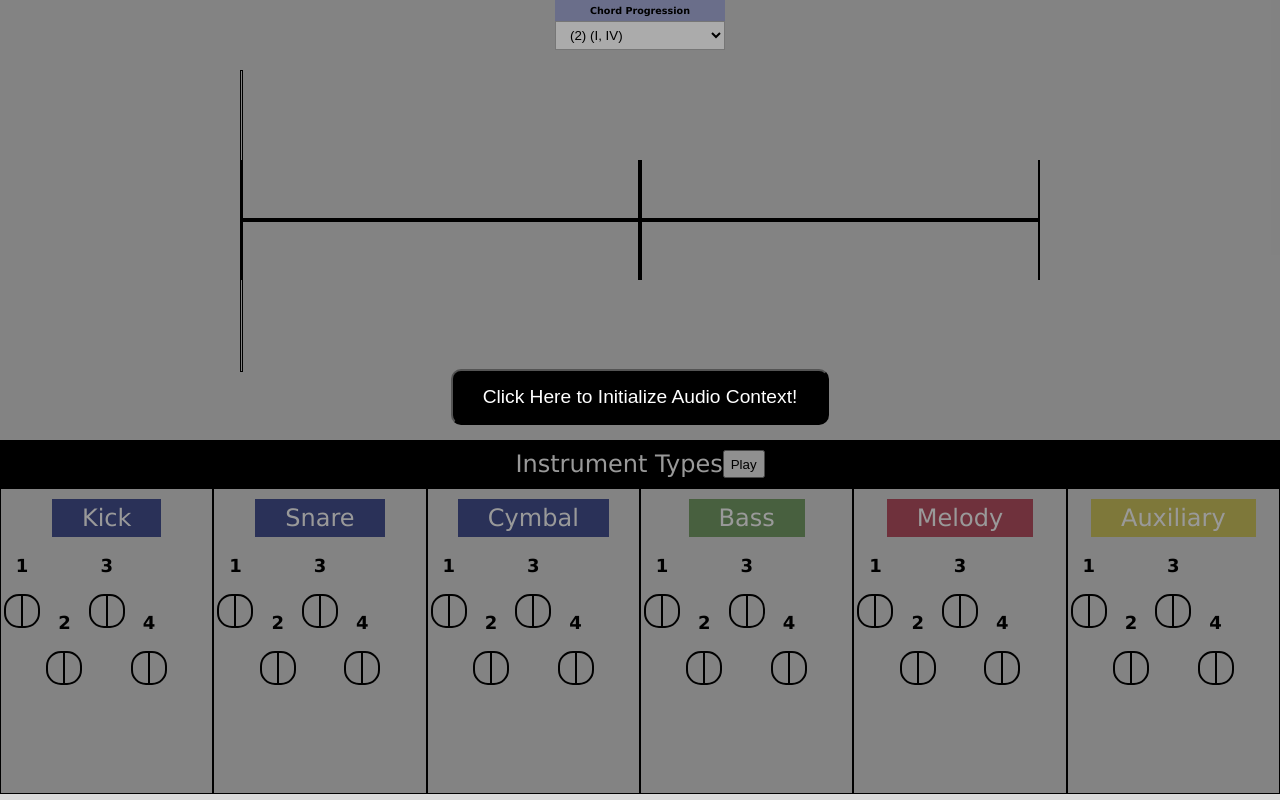
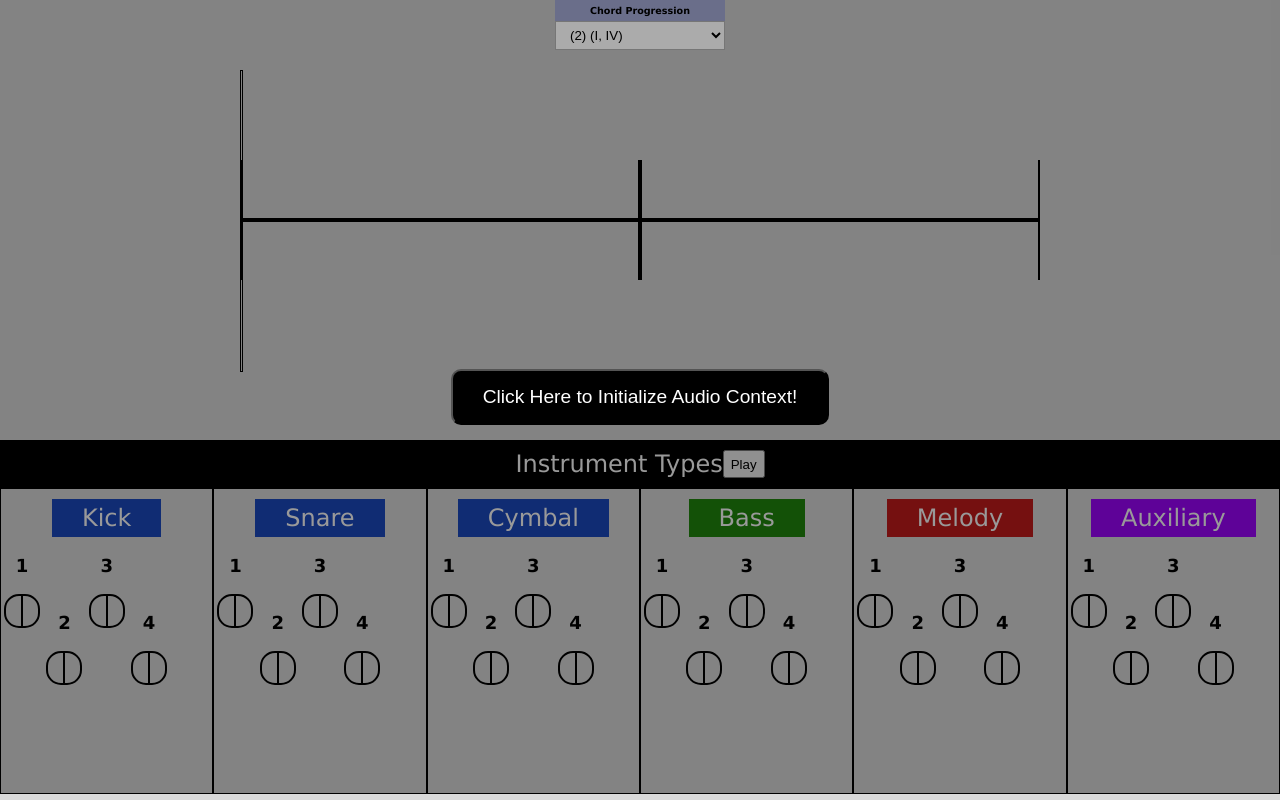
Before and after one commit to angel1254mc/SweetBeats-MVP, a Next.js app: page /program in a window 1280 px wide. Built offline with nearby package versions, Linux system fonts and the light colour scheme; no server answers.

Commit message:
Updated colors

```diff
--- a/pages/program.js
+++ b/pages/program.js
@@ -48,12 +48,12 @@ export default function Home() {
               }}>{togglePlayer ? "Play" : "Pause"}</button>
             </div>
             <div className="instruments-container">
-              <InstrumentContainer name="kick" color="#455192" instrument_ident="kick"/>
-              <InstrumentContainer name="snare" color="#455192" instrument_ident="snare"/>
-              <InstrumentContainer name="cymbal" color="#455192" instrument_ident="cymbal"/>
-              <InstrumentContainer name="bass" color="#779F68" instrument_ident="bass"/>
-              <InstrumentContainer name="melody" color="#B95264" instrument_ident="melody"/>
-              <InstrumentContainer name="auxiliary" color="#D2C761" instrument_ident="auxiliary"/>
+              <InstrumentContainer name="kick" color="#1b49bf" instrument_ident="kick"/>
+              <InstrumentContainer name="snare" color="#1b49bf" instrument_ident="snare"/>
+              <InstrumentContainer name="cymbal" color="#1b49bf" instrument_ident="cymbal"/>
+              <InstrumentContainer name="bass" color="#1f870c" instrument_ident="bass"/>
+              <InstrumentContainer name="melody" color="#c21b1b" instrument_ident="melody"/>
+              <InstrumentContainer name="auxiliary" color="#9d03fc" instrument_ident="auxiliary"/>
             </div>
 
           </div>
```
Also changed, not shown: components/InstrumentContainerDrag.jsx (+7 -0 lines), components/InstrumentImage.jsx (+6 -1 lines), pages/program2.js (+6 -6 lines).
